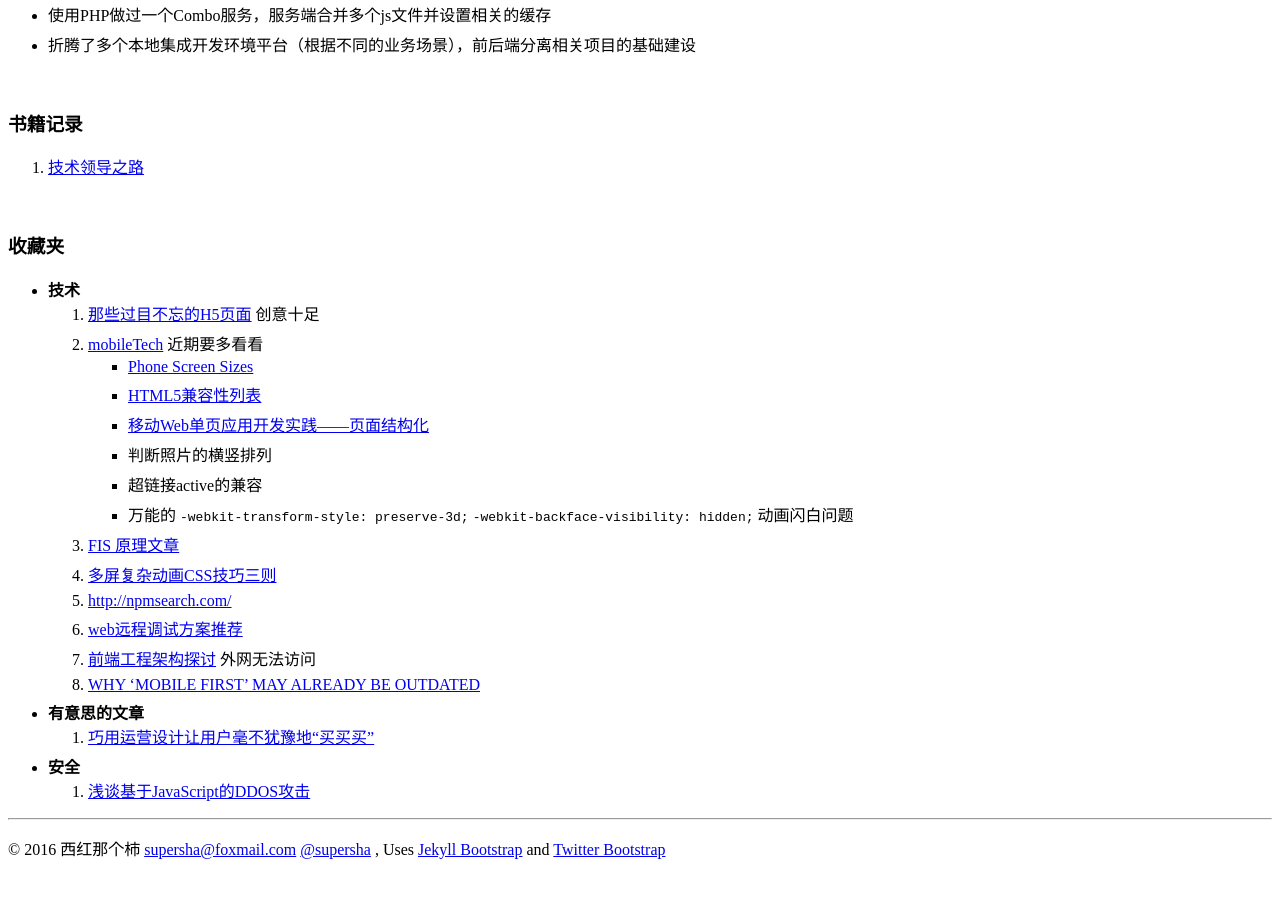
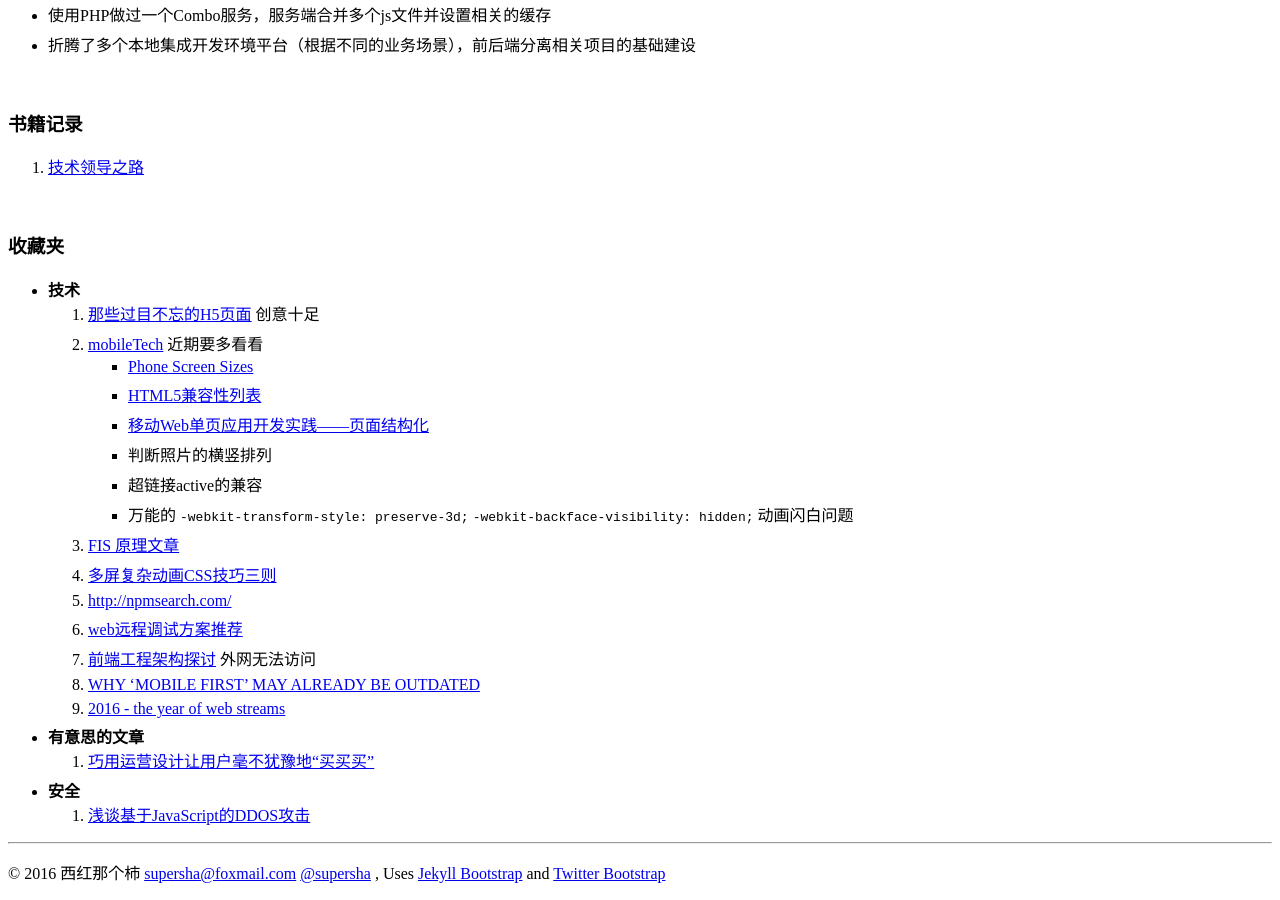
Before and after one commit to supersha/supersha.github.io, a Jekyll site: the page built from index.md, in a window 1280 px wide and 900 px high, scrolled down 5746 px. Built offline with Jekyll 4.4.1, drawn with Linux system fonts in a browser that asks for light colours; before the commit the page ends 6622 px from its top, so only the background shows below that.

Commit message:
更新首页内容

```diff
--- a/index.md
+++ b/index.md
@@ -186,6 +186,7 @@ tagline: 记录自己的前端生涯
     0. [web远程调试方案推荐](http://www.atatech.org/articles/21080)
     0. [前端工程架构探讨](http://www.atatech.org/articles/33770) 外网无法访问
     0. [WHY ‘MOBILE FIRST’ MAY ALREADY BE OUTDATED](https://blog.intercom.io/why-mobile-first-may-already-be-outdated/)
+    1. [2016 - the year of web streams](https://jakearchibald.com/2016/streams-ftw/)
 * **有意思的文章**
     0. [巧用运营设计让用户毫不犹豫地“买买买”](http://isux.tencent.com/optimized-promotion-campaign.html)
 * **安全**
```
